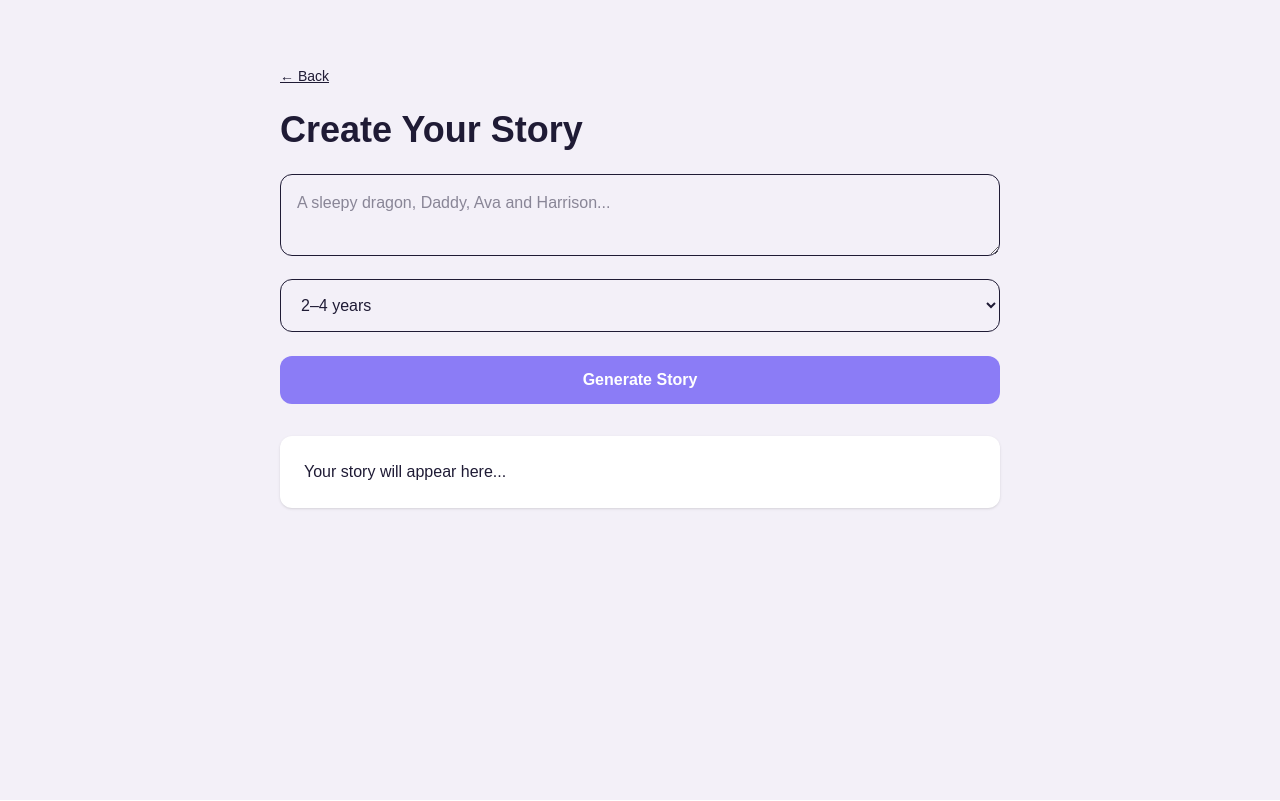
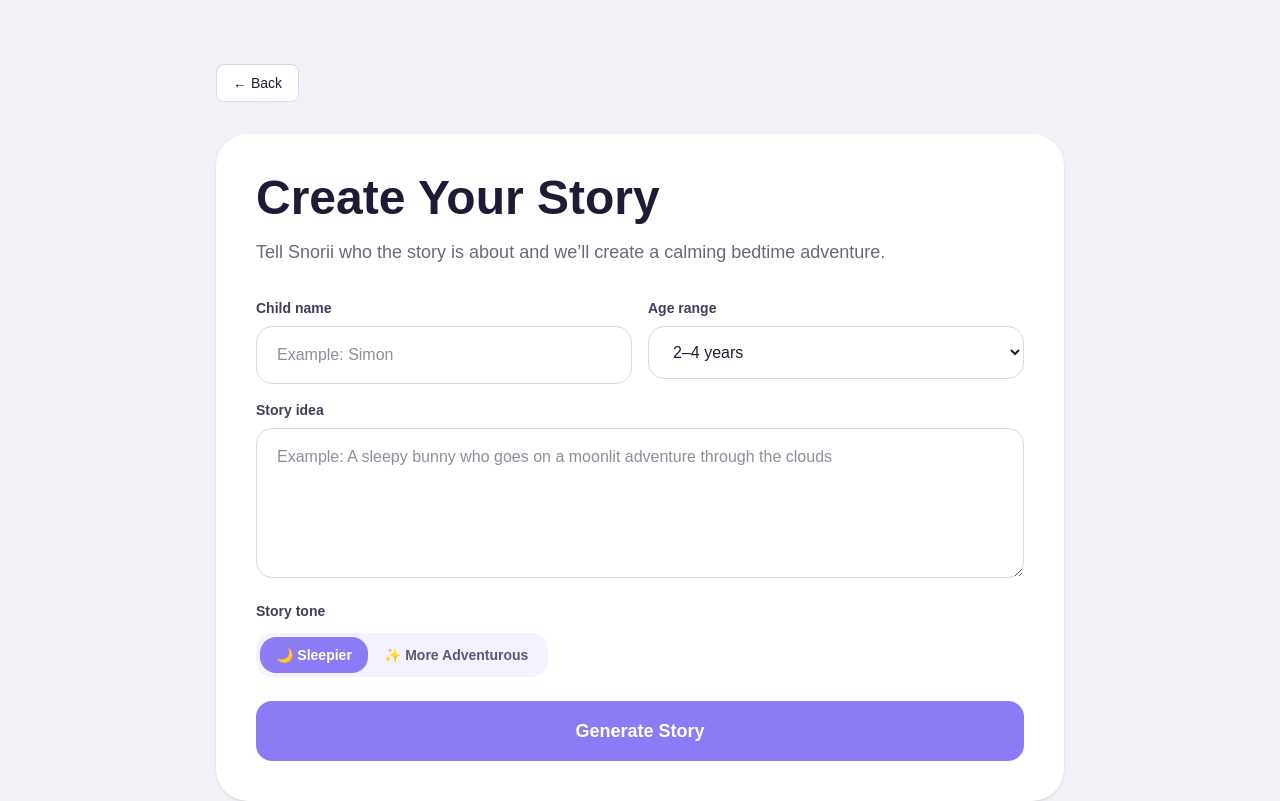
Before and after one commit to Danmoconnor/snorii, a Next.js app: page /create in a window 1280 px wide. Shown: the top 801 px of the page. Built offline with nearby package versions, Linux system fonts and the light colour scheme.

Commit message:
Improve create page UX

```diff
--- /dev/null
+++ b/app/api/generate-story/route.ts
@@ -0,0 +1,88 @@
+import OpenAI from "openai";
+import { NextResponse } from "next/server";
+
+const openai = new OpenAI({
+  apiKey: process.env.OPENAI_API_KEY,
+});
+
+export async function POST(req: Request) {
+  try {
+    if (!process.env.OPENAI_API_KEY) {
+      return NextResponse.json(
+        { error: "OPENAI_API_KEY is missing." },
+        { status: 500 }
+      );
+    }
+
+    const { prompt, ageRange, childName, tone } = await req.json();
+
+    if (!prompt) {
+      return NextResponse.json(
+        { error: "Prompt is required." },
+        { status: 400 }
+      );
+    }
+
+    const toneInstruction =
+      tone === "adventurous"
+        ? "Make it slightly more adventurous and magical, while still gentle, safe, and suitable for bedtime."
+        : "Make it extra calming, soothing, sleepy, and peaceful.";
+
+    const childNameInstruction = childName?.trim()
+      ? `The main child character should be called ${childName.trim()}.`
+      : "Use a suitable child-friendly main character name.";
+
+    const response = await openai.responses.create({
+      model: "gpt-4o-mini",
+      text: {
+        format: {
+          type: "json_schema",
+          name: "bedtime_story",
+          schema: {
+            type: "object",
+            properties: {
+              title: { type: "string" },
+              story: { type: "string" },
+            },
+            required: ["title", "story"],
+            additionalProperties: false,
+          },
+        },
+      },
+      input: `Write a calming bedtime story for a child aged ${ageRange}.
+
+Story idea: ${prompt}
+
+${childNameInstruction}
+${toneInstruction}
+
+Requirements:
+- gentle
+- magical
+- safe
+- not scary
+- perfect for bedtime
+- around 400 to 600 words
+- use short paragraphs
+- end peacefully
+
+Return:
+- a beautiful story title
+- the full story body`,
+    });
+
+    const parsed = JSON.parse(response.output_text);
+
+    return NextResponse.json(parsed);
+  } catch (error) {
+    console.error("Generate story error:", error);
+
+    return NextResponse.json(
+      {
+        error:
+          error instanceof Error ? error.message : "Failed to generate story.",
+      },
+      { status: 500 }
+    );
+  }
+}
--- a/app/create/page.tsx
+++ b/app/create/page.tsx
@@ -3,60 +3,238 @@
 import { useState } from "react";
 import Link from "next/link";
 
+type StoryResult = {
+  title: string;
+  story: string;
+};
+
 export default function CreatePage() {
   const [prompt, setPrompt] = useState("");
+  const [childName, setChildName] = useState("");
   const [ageRange, setAgeRange] = useState("2-4");
-  const [story, setStory] = useState("");
+  const [tone, setTone] = useState<"sleepier" | "adventurous">("sleepier");
+  const [storyResult, setStoryResult] = useState<StoryResult | null>(null);
+  const [isLoading, setIsLoading] = useState(false);
+  const [error, setError] = useState("");
 
-  const handleGenerate = () => {
+  const handleGenerate = async () => {
     if (!prompt.trim()) {
-      setStory("Please enter a story idea first.");
+      setError("Please enter a story idea first.");
       return;
     }
 
-    setStory(
-      `Once upon a time, ${prompt}... (your magical story will appear here soon ✨)`
-    );
+    setIsLoading(true);
+    setError("");
+    setStoryResult(null);
+
+    try {
+      const res = await fetch("/api/generate-story", {
+        method: "POST",
+        headers: {
+          "Content-Type": "application/json",
+        },
+        body: JSON.stringify({
+          prompt,
+          childName,
+          ageRange,
+          tone,
+        }),
+      });
+
+      const data = await res.json();
+
+      if (!res.ok) {
+        throw new Error(data.error || "Failed to generate story.");
+      }
+
+      setStoryResult({
+        title: data.title,
+        story: data.story,
+      });
+    } catch (err) {
+      const message =
+        err instanceof Error ? err.message : "Something went wrong.";
+      setError(message);
+    } finally {
+      setIsLoading(false);
+    }
+  };
+
+  const handleCreateAnother = () => {
+    setPrompt("");
+    setChildName("");
+    setAgeRange("2-4");
+    setTone("sleepier");
+    setStoryResult(null);
+    setError("");
+  };
+
+  const handleReadAgain = () => {
+    if (!storyResult) return;
+    window.scrollTo({ top: 0, behavior: "smooth" });
+  };
+
+  const handleSaveStory = () => {
+    if (!storyResult) return;
+    alert("Save Story will be connected to user accounts and library next.");
   };
 
   return (
     <main className="min-h-screen bg-[#f3f0f8] text-[#1f1b35]">
-      <div className="mx-auto max-w-3xl px-6 py-16">
-
-        <Link href="/" className="mb-6 inline-block text-sm underline">
+      <div className="mx-auto max-w-4xl px-6 py-16">
+        <Link
+          href="/"
+          className="mb-8 inline-flex rounded-lg border border-[#ddd6ea] bg-white px-4 py-2 text-sm font-medium hover:bg-[#faf8fe]"
+        >
           ← Back
         </Link>
 
-        <h1 className="text-4xl font-bold">Create Your Story</h1>
+        <div className="rounded-[32px] bg-white p-8 shadow-sm md:p-10">
+          <h1 className="text-4xl font-bold md:text-5xl">Create Your Story</h1>
+          <p className="mt-4 max-w-2xl text-lg text-[#6b6780]">
+            Tell Snorii who the story is about and we’ll create a calming bedtime adventure.
+          </p>
 
-        <textarea
-          value={prompt}
-          onChange={(e) => setPrompt(e.target.value)}
-          placeholder="A sleepy dragon, Daddy, Ava and Harrison..."
-          className="mt-6 w-full rounded-xl border p-4"
+          <div className="mt-8 grid gap-4 md:grid-cols-2">
+            <div>
+              <label className="mb-2 block text-sm font-semibold text-[#433d5c]">
+                Child name
+              </label>
+              <input
+                type="text"
+                value={childName}
+                onChange={(e) => setChildName(e.target.value)}
+                placeholder="Example: Simon"
+                className="w-full rounded-2xl border border-[#ddd6ea] px-5 py-4 outline-none focus:border-[#8b7cf6]"
               />
+            </div>
 
+            <div>
+              <label className="mb-2 block text-sm font-semibold text-[#433d5c]">
+                Age range
+              </label>
               <select
                 value={ageRange}
                 onChange={(e) => setAgeRange(e.target.value)}
-          className="mt-4 w-full rounded-xl border p-4"
+                className="w-full rounded-2xl border border-[#ddd6ea] px-5 py-4 outline-none focus:border-[#8b7cf6]"
               >
                 <option value="2-4">2–4 years</option>
                 <option value="5-7">5–7 years</option>
                 <option value="8-10">8–10 years</option>
               </select>
+            </div>
+          </div>
+
+          <div className="mt-4">
+            <label className="mb-2 block text-sm font-semibold text-[#433d5c]">
+              Story idea
+            </label>
+            <textarea
+              value={prompt}
+              onChange={(e) => setPrompt(e.target.value)}
+              placeholder="Example: A sleepy bunny who goes on a moonlit adventure through the clouds"
+              className="min-h-[150px] w-full rounded-2xl border border-[#ddd6ea] px-5 py-4 outline-none focus:border-[#8b7cf6]"
+            />
+          </div>
+
+          <div className="mt-4">
+            <label className="mb-3 block text-sm font-semibold text-[#433d5c]">
+              Story tone
+            </label>
+            <div className="inline-flex rounded-2xl bg-[#f5f1ff] p-1">
+              <button
+                type="button"
+                onClick={() => setTone("sleepier")}
+                className={`rounded-2xl px-4 py-2 text-sm font-semibold transition ${
+                  tone === "sleepier"
+                    ? "bg-[#8b7cf6] text-white"
+                    : "text-[#5d5777]"
+                }`}
+              >
+                🌙 Sleepier
+              </button>
+              <button
+                type="button"
+                onClick={() => setTone("adventurous")}
+                className={`rounded-2xl px-4 py-2 text-sm font-semibold transition ${
+                  tone === "adventurous"
+                    ? "bg-[#8b7cf6] text-white"
+                    : "text-[#5d5777]"
+                }`}
+              >
+                ✨ More Adventurous
+              </button>
+            </div>
+          </div>
 
           <button
             onClick={handleGenerate}
-          className="mt-6 w-full rounded-xl bg-[#8b7cf6] px-6 py-3 font-semibold text-white"
+            disabled={isLoading}
+            className="mt-6 w-full rounded-2xl bg-[#8b7cf6] px-6 py-4 text-lg font-semibold text-white transition hover:opacity-90 disabled:opacity-60"
           >
-          Generate Story
+            {isLoading ? "Generating..." : "Generate Story"}
           </button>
 
-        <div className="mt-8 rounded-xl bg-white p-6 shadow">
-          {story || "Your story will appear here..."}
+          {error ? (
+            <div className="mt-6 rounded-2xl border border-red-200 bg-red-50 p-4 text-red-700">
+              {error}
+            </div>
+          ) : null}
         </div>
 
+        <div className="mt-10 rounded-[32px] bg-white p-8 shadow-sm md:p-10">
+          {!storyResult ? (
+            <div className="rounded-2xl bg-[#faf8fe] p-8 text-[#7a7590]">
+              Your story will appear here...
+            </div>
+          ) : (
+            <article className="rounded-3xl bg-gradient-to-b from-[#fffdf8] to-[#f9f5ff] p-8 shadow-inner">
+              <div className="mb-4 text-center text-4xl">🌙✨</div>
+
+              <div className="mb-6 text-center">
+                <div className="inline-flex rounded-full bg-[#efe9ff] px-4 py-2 text-sm font-medium text-[#6d5bd0]">
+                  Bedtime Story
+                </div>
+              </div>
+
+              <h2 className="text-center text-3xl font-bold md:text-4xl">
+                {storyResult.title}
+              </h2>
+
+              <div className="mt-8 space-y-5 text-lg leading-8 text-[#433d5c]">
+                {storyResult.story
+                  .split("\n")
+                  .filter(Boolean)
+                  .map((paragraph, index) => (
+                    <p key={index}>{paragraph}</p>
+                  ))}
+              </div>
+
+              <div className="mt-10 flex flex-col gap-3 sm:flex-row">
+                <button
+                  onClick={handleReadAgain}
+                  className="rounded-2xl border border-[#d8d0f2] bg-white px-5 py-3 font-semibold text-[#5e52a8] transition hover:bg-[#f7f4ff]"
+                >
+                  Read Again
+                </button>
+
+                <button
+                  onClick={handleCreateAnother}
+                  className="rounded-2xl border border-[#d8d0f2] bg-white px-5 py-3 font-semibold text-[#5e52a8] transition hover:bg-[#f7f4ff]"
+                >
+                  Create Another
+                </button>
+
+                <button
+                  onClick={handleSaveStory}
+                  className="rounded-2xl bg-[#8b7cf6] px-5 py-3 font-semibold text-white transition hover:opacity-90"
+                >
+                  Save Story
+                </button>
+              </div>
+            </article>
+          )}
+        </div>
       </div>
     </main>
   );
--- a/package.json
+++ b/package.json
@@ -10,6 +10,7 @@
   },
   "dependencies": {
     "next": "16.2.3",
+    "openai": "^6.34.0",
     "react": "19.2.4",
     "react-dom": "19.2.4"
   },
```
Also changed, not shown: 1 other file (tests, documents, lock files or other folders). Lines whose indentation alone changed are shown as unchanged.
